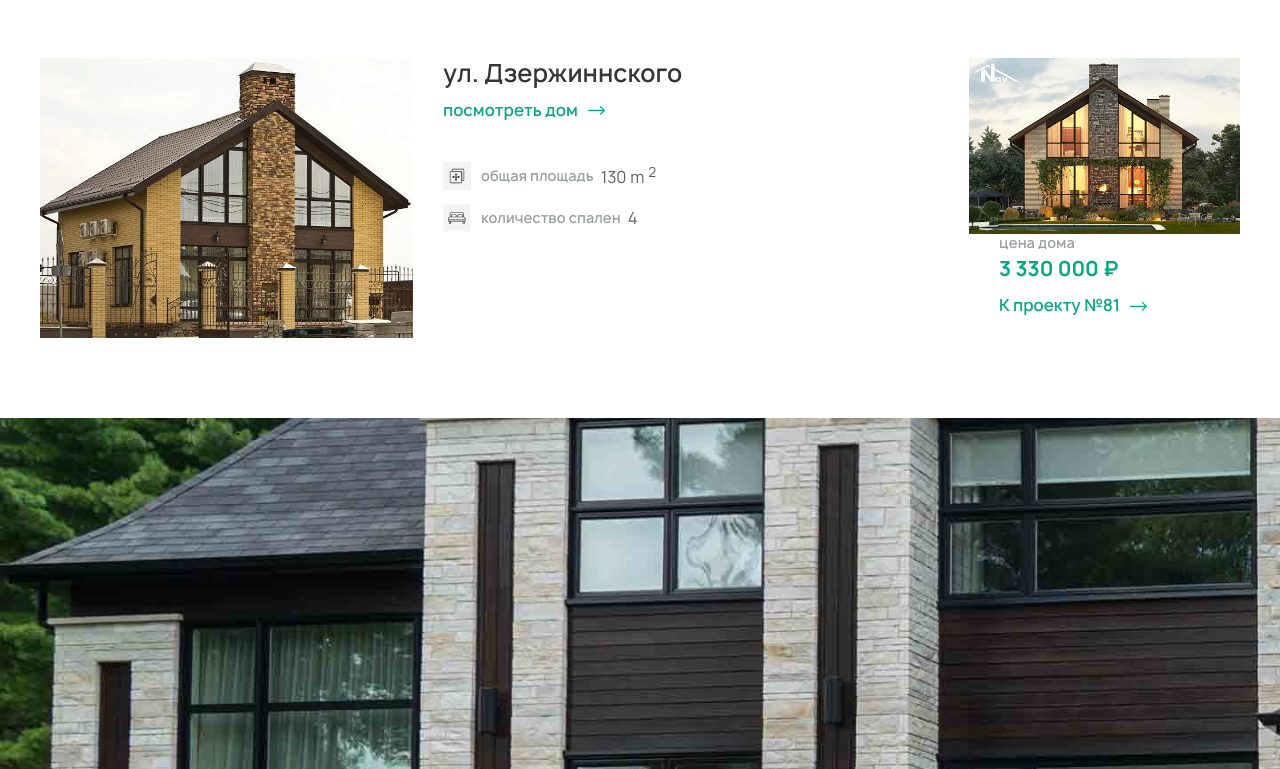
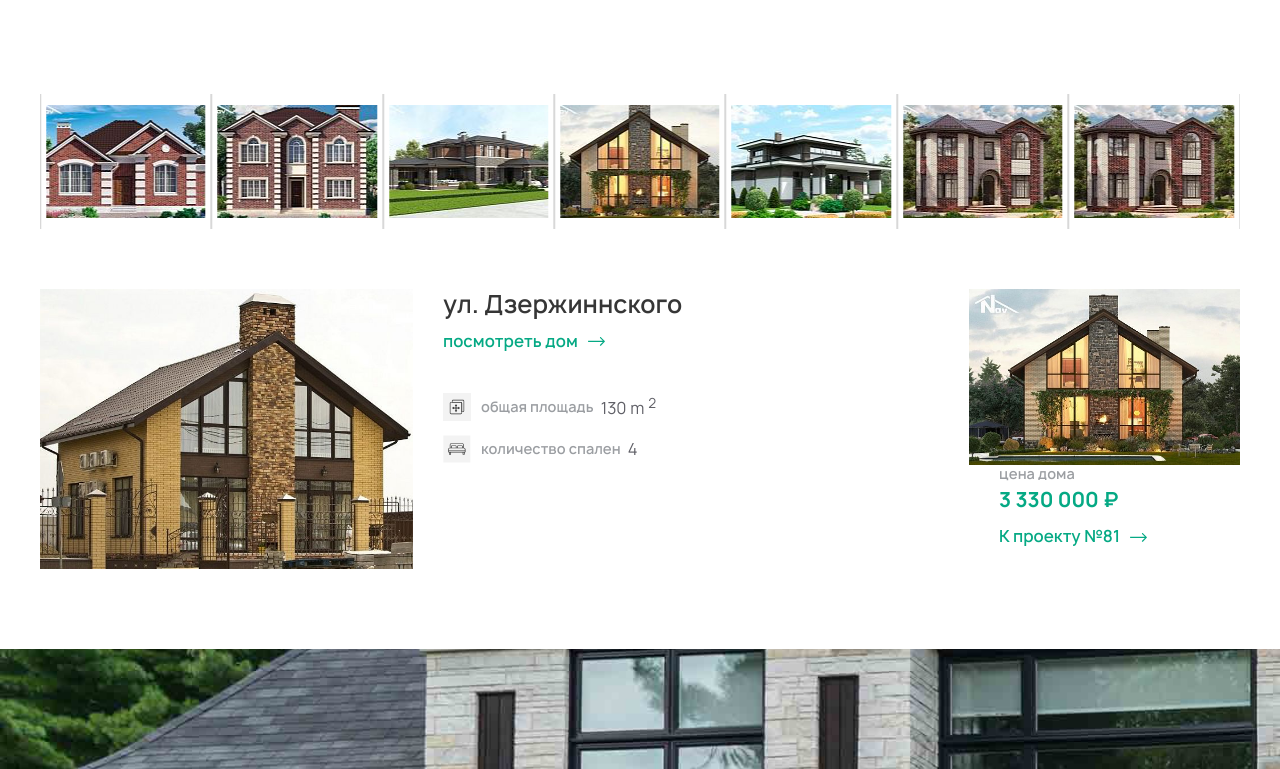
Before and after one commit to artykovdaniyar/novation, a React (Create React App) app: page / in a window 1280 px wide. Shown: the part 1127-1896 px from the top of the page. Built offline with nearby package versions, Linux system fonts and the light colour scheme.

Commit message:
test safari image loader

```diff
--- a/src/Pages/Home/CompletedProjects.jsx
+++ b/src/Pages/Home/CompletedProjects.jsx
@@ -331,7 +331,68 @@ const CompletedProjects = () => {
 					<SwiperSlide tag="button" onClick={() => selectTabHandler(1)}>
 						<div className="tabs_btn">
 							<img src={projectTab1Img} alt="tab img" className="tabs_img" />
+							{/* <div className="tabs_img-wrapper"></div> */}
+						</div>
+					</SwiperSlide>
+					<SwiperSlide tag="button" onClick={() => selectTabHandler(2)}>
+						<div className="tabs_btn">
+							<img src={projectTab2Img} alt="tab img" className="tabs_img" />
 							<div className="tabs_img-wrapper"></div>
+						</div>
+					</SwiperSlide>
+					<SwiperSlide tag="button" onClick={() => selectTabHandler(3)}>
+						<div className="tabs_btn">
+							<img src={projectTab3Img} alt="tab img" className="tabs_img" />
+							<div className="tabs_img-wrapper"></div>
+						</div>
+					</SwiperSlide>
+					<SwiperSlide tag="button" onClick={() => selectTabHandler(4)}>
+						<div className="tabs_btn">
+							<img src={projectTab3Img} alt="tab img" className="tabs_img" />
+							<div className="tabs_img-wrapper"></div>
+						</div>
+					</SwiperSlide>
+					<SwiperSlide tag="button" onClick={() => selectTabHandler(5)}>
+						<div className="tabs_btn">
+							<img src={projectTab5Img} alt="tab img" className="tabs_img" />
+							<div className="tabs_img-wrapper"></div>
+						</div>
+					</SwiperSlide>
+					<SwiperSlide tag="button" onClick={() => selectTabHandler(6)}>
+						<div className="tabs_btn">
+							<img src={projectTab6Img} alt="tab img" className="tabs_img" />
+							<div className="tabs_img-wrapper"></div>
+						</div>
+					</SwiperSlide>
+					<SwiperSlide tag="button" onClick={() => selectTabHandler(7)}>
+						<div className="tabs_btn">
+							<img src={projectTab7Img} alt="tab img" className="tabs_img" />
+							<div className="tabs_img-wrapper"></div>
+						</div>
+					</SwiperSlide>
+				</Swiper>
+				<Swiper
+					speed={500}
+					slideToClickedSlide={true}
+					centeredSlides={true}
+					loop={true}
+					slidesPerView={7}
+					breakpoints={{
+						0: {
+							slidesPerView: 3,
+						},
+						767: {
+							slidesPerView: 5,
+						},
+						1023: {
+							slidesPerView: 7,
+						},
+					}}
+				>
+					<SwiperSlide tag="button" onClick={() => selectTabHandler(1)}>
+						<div className="tabs_btn">
+							<img src={projectTab1Img} alt="tab img" className="tabs_img" />
+							{/* <div className="tabs_img-wrapper"></div> */}
 						</div>
 					</SwiperSlide>
 					<SwiperSlide tag="button" onClick={() => selectTabHandler(2)}>
```
